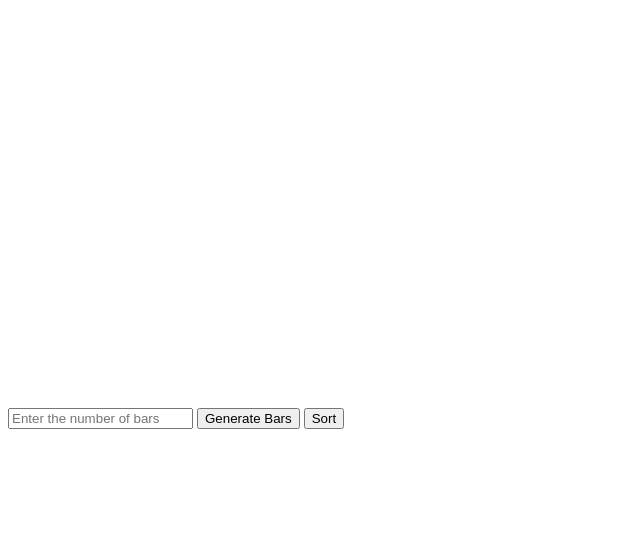
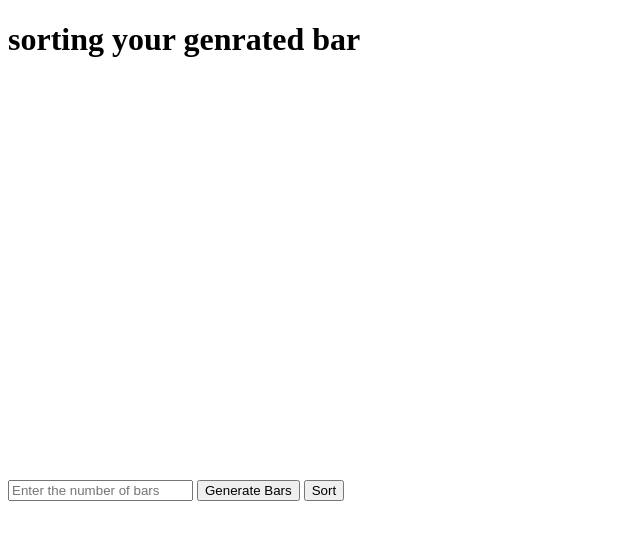
Before and after one commit to om-73/sorting-visualiszer, a plain HTML site: page Index.html in a window 1280 px wide. Shown: the whole page, without its empty margins (0-640 px from the left). Drawn offline with Linux system fonts and the light colour scheme.

Commit message:
Update Index.html

```diff
--- a/Index.html
+++ b/Index.html
@@ -18,6 +18,7 @@
   </style>
 </head>
 <body>
+  <h1>sorting your genrated bar </h1>
   <div id="bars-container"></div>
   <input type="text" id="num-bars-input" placeholder="Enter the number of bars">
   <button id="generate-button">Generate Bars</button>
```
